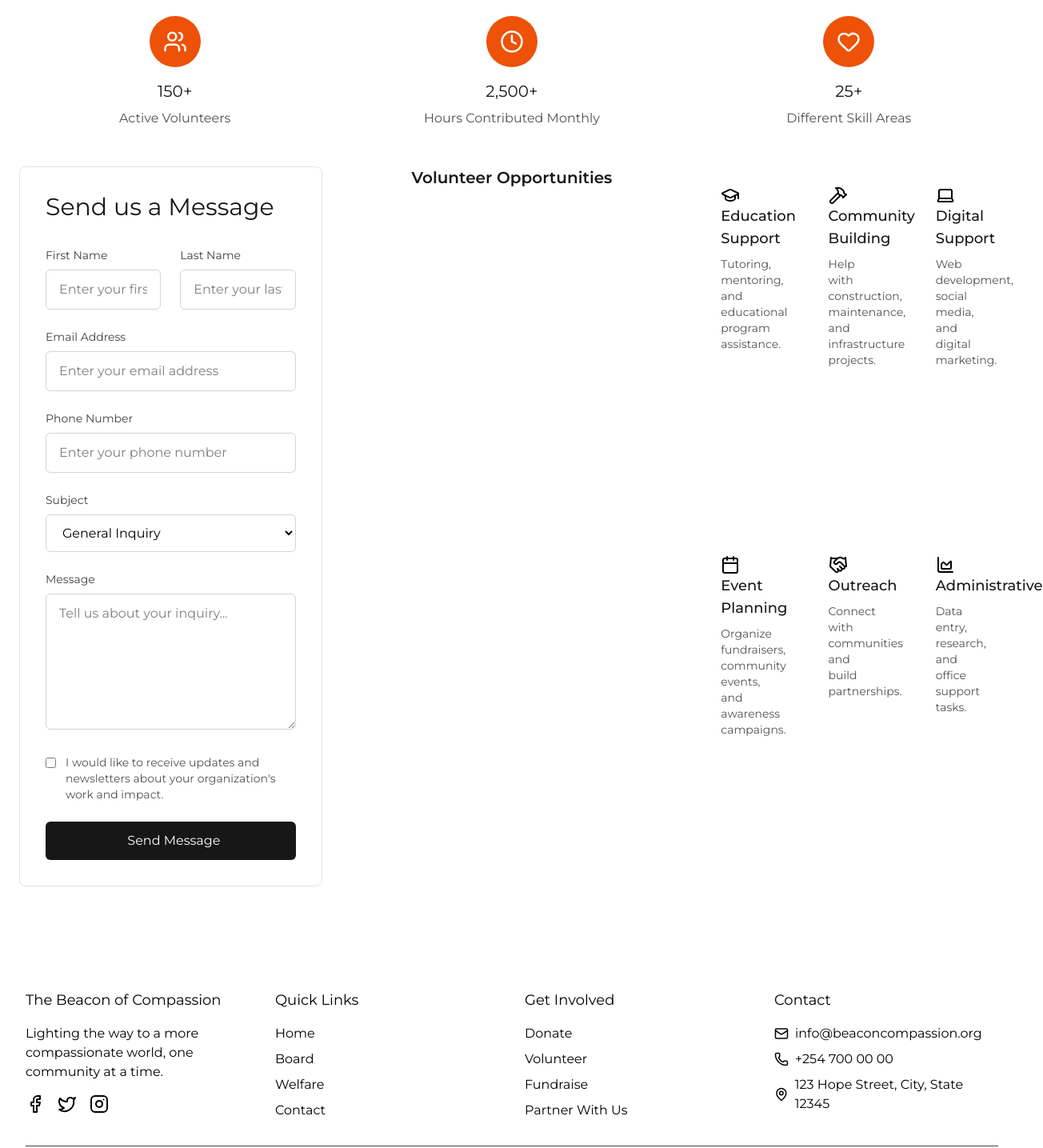
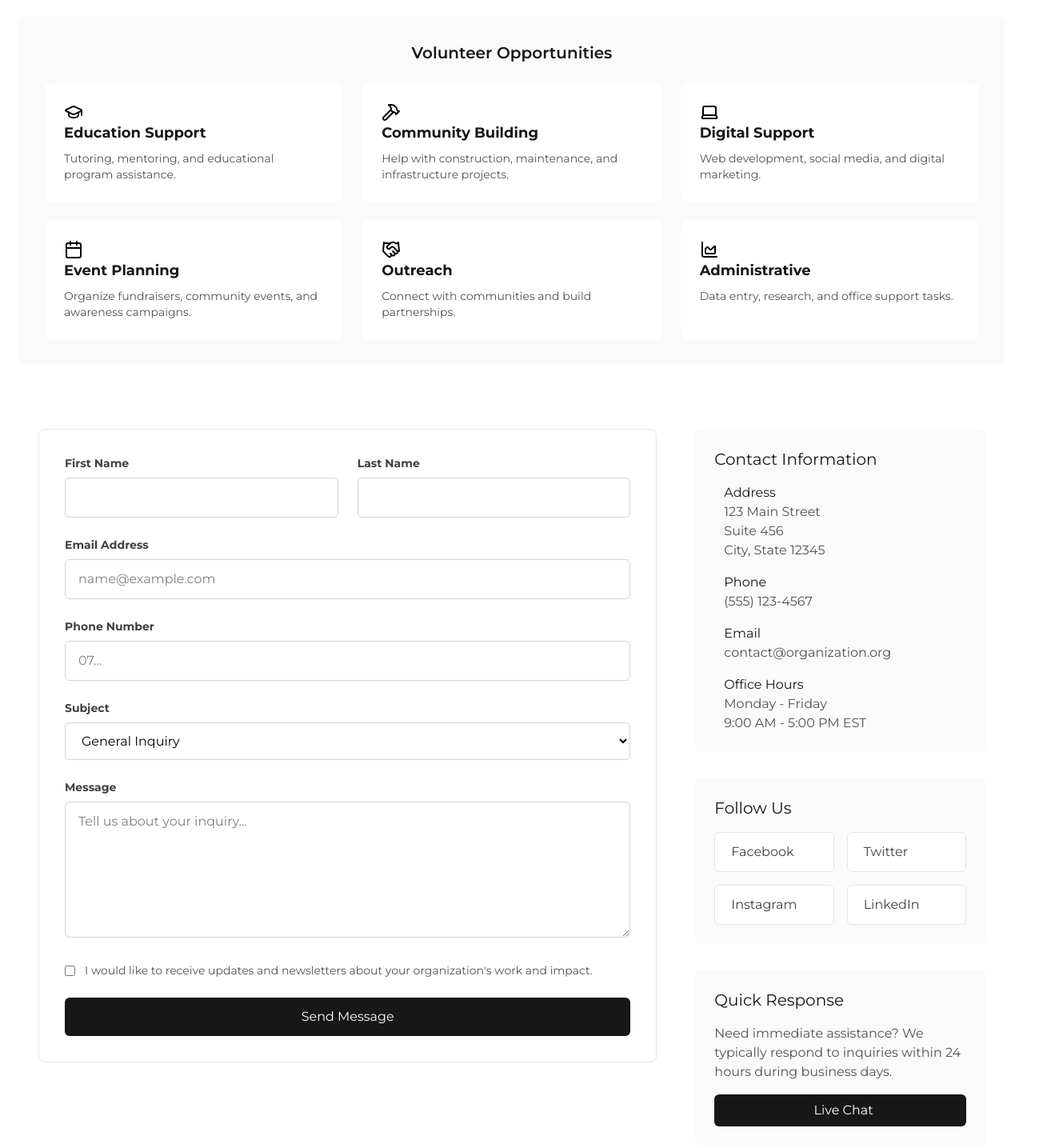
Before and after one commit to Ariel-joe/BCF, a React (Vite) app: page /volunteer in a window 1280 px wide. Shown: the part 320-1755 px from the top of the page at 80% size, 1304 px wide, since content can reach past the window. Built offline with nearby package versions, Linux system fonts and the light colour scheme; a web font is replaced by a local one.

Commit message:
styling on team/volunteer/board

```diff
--- a/src/components/volunteerForm.jsx
+++ b/src/components/volunteerForm.jsx
@@ -1,58 +1,54 @@
-import React from "react";
 
 const VolunteerForm = () => {
     return (
         <>
             <div className="">
                 <div className="bg-white border border-neutral-200 rounded-lg p-8">
-                    <h2 className="text-3xl text-neutral-900 mb-8">
-                        Send us a Message
-                    </h2>
                     <form className="space-y-6">
                         <div className="grid grid-cols-1 md:grid-cols-2 gap-6">
                             <div>
-                                <label className="block text-sm text-neutral-700 mb-2">
+                                <label className="block font-bold text-sm text-neutral-700 mb-2">
                                     First Name
                                 </label>
                                 <input
                                     type="text"
-                                    placeholder="Enter your first name"
+                                    placeholder=""
                                     className="w-full px-4 py-3 border border-neutral-300 rounded-md focus:outline-none focus:ring-2 focus:ring-neutral-900 focus:border-transparent"
                                 />
                             </div>
                             <div>
-                                <label className="block text-sm text-neutral-700 mb-2">
+                                <label className="block text-sm font-bold text-neutral-700 mb-2">
                                     Last Name
                                 </label>
                                 <input
                                     type="text"
-                                    placeholder="Enter your last name"
+                                    placeholder=""
                                     className="w-full px-4 py-3 border border-neutral-300 rounded-md focus:outline-none focus:ring-2 focus:ring-neutral-900 focus:border-transparent"
                                 />
                             </div>
                         </div>
                         <div>
-                            <label className="block text-sm text-neutral-700 mb-2">
+                            <label className="block text-sm font-bold text-neutral-700 mb-2">
                                 Email Address
                             </label>
                             <input
                                 type="email"
-                                placeholder="Enter your email address"
+                                placeholder="name@example.com"
                                 className="w-full px-4 py-3 border border-neutral-300 rounded-md focus:outline-none focus:ring-2 focus:ring-neutral-900 focus:border-transparent"
                             />
                         </div>
                         <div>
-                            <label className="block text-sm text-neutral-700 mb-2">
+                            <label className="block text-sm font-bold text-neutral-700 mb-2">
                                 Phone Number
                             </label>
                             <input
                                 type="tel"
-                                placeholder="Enter your phone number"
+                                placeholder="07..."
                                 className="w-full px-4 py-3 border border-neutral-300 rounded-md focus:outline-none focus:ring-2 focus:ring-neutral-900 focus:border-transparent"
                             />
                         </div>
                         <div>
-                            <label className="block text-sm text-neutral-700 mb-2">
+                            <label className="block text-sm font-bold text-neutral-700 mb-2">
                                 Subject
                             </label>
                             <select className="w-full px-4 py-3 border border-neutral-300 rounded-md focus:outline-none focus:ring-2 focus:ring-neutral-900 focus:border-transparent">
@@ -65,7 +61,7 @@ const VolunteerForm = () => {
                             </select>
                         </div>
                         <div>
-                            <label className="block text-sm text-neutral-700 mb-2">
+                            <label className="block text-sm font-bold text-neutral-700 mb-2">
                                 Message
                             </label>
                             <textarea
@@ -92,7 +88,6 @@ const VolunteerForm = () => {
                             type="submit"
                             className="w-full px-8 py-3 bg-neutral-900 text-white rounded-md hover:bg-neutral-800"
                         >
-                            <i className="fa-solid fa-paper-plane mr-2"></i>
                             Send Message
                         </button>
                     </form>
--- a/src/pages/BoardPage.jsx
+++ b/src/pages/BoardPage.jsx
@@ -10,10 +10,10 @@ const BoardPage = () => {
           <section id="leadership" className="py-20 bg-white">
               <div className="max-w-7xl mx-auto px-6">
                   <div className="text-center mb-16">
-                      <h2 className="text-3xl text-neutral-900 font-bold mb-6">
+                      <h2 className="text-3xl text-neutral-900 font-bold mb-6 marker-highlight">
                           BCF Board Members
                       </h2>
-                      <p className="text-lg text-neutral-600 max-w-2xl mx-auto">
+                      <p className="text-lg text-neutral-600 font-semibold max-w-2xl mx-auto">
                           The dedicated professionals who make our programs
                           possible through their expertise and commitment.
                       </p>
--- a/src/pages/TeamPage.jsx
+++ b/src/pages/TeamPage.jsx
@@ -10,10 +10,10 @@ const TeamPage = () => {
           <section id="leadership" className="py-20 bg-white">
               <div className="max-w-7xl mx-auto px-6">
                   <div className="text-center mb-16">
-                      <h2 className="text-3xl text-neutral-900 font-bold mb-6">
+                      <h2 className="text-3xl text-neutral-900 font-bold mb-6 marker-highlight">
                           Leadership Team
                       </h2>
-                      <p className="text-lg text-neutral-600 max-w-2xl mx-auto">
+                      <p className="text-lg text-neutral-600 font-semibold max-w-2xl mx-auto">
                           Our experienced leaders guide our organization with
                           vision, integrity, and unwavering commitment to our
                           cause.
--- a/src/pages/VolunteerPage.jsx
+++ b/src/pages/VolunteerPage.jsx
@@ -8,59 +8,24 @@ const VolunteerPage = () => {
             <section id="volunteers" className="py-20 bg-white">
                 <div className="max-w-7xl mx-auto px-6">
                     <div className="text-center mb-16">
-                        <h2 className="text-3xl font-bold text-neutral-900 mb-6">
+                        <h2 className="text-3xl font-bold text-neutral-900 mb-6 marker-highlight">
                             Our Volunteers
                         </h2>
-                        <p className="text-lg text-neutral-600 max-w-2xl mx-auto">
+                        <p className="text-lg text-neutral-600 font-semibold max-w-2xl mx-auto">
                             The heart of our organization - passionate
                             individuals who dedicate their time and skills to
                             make a difference.
                         </p>
                     </div>
-                    <div className="grid grid-cols-1 md:grid-cols-3 gap-8 mb-12">
-                        <div className="text-center">
-                            <div className="w-16 h-16 bg-(--color-logo-orange) rounded-full flex items-center justify-center mx-auto mb-4">
-                                <UsersIcon size={30} color="white" />
-                            </div>
-                            <h3 className="text-xl text-neutral-900 mb-2">
-                                150+
-                            </h3>
-                            <p className="text-neutral-600">
-                                Active Volunteers
-                            </p>
-                        </div>
-                        <div className="text-center">
-                            <div className="w-16 h-16 bg-(--color-logo-orange) rounded-full flex items-center justify-center mx-auto mb-4">
-                                <Clock size={30} color="white" />
-                            </div>
-                            <h3 className="text-xl text-neutral-900 mb-2">
-                                2,500+
-                            </h3>
-                            <p className="text-neutral-600">
-                                Hours Contributed Monthly
-                            </p>
-                        </div>
-                        <div className="text-center">
-                            <div className="w-16 h-16 bg-(--color-logo-orange) rounded-full flex items-center justify-center mx-auto mb-4">
-                                <Heart size={30} color="white" />
-                            </div>
-                            <h3 className="text-xl text-neutral-900 mb-2">
-                                25+
-                            </h3>
-                            <p className="text-neutral-600">
-                                Different Skill Areas
-                            </p>
-                        </div>
-                    </div>
-                    <div className="grid grid-cols-1 lg:grid-cols-3 gap-12">
-                        <VolunteerForm />
-                        <h3 className="text-xl text-neutral-900 mb-6 font-semibold text-center">
+
+                    <div className="bg-neutral-50 p-8 rounded-lg">
+                        <h3 className="text-xl text-neutral-900 font-semibold mb-6 text-center">
                             Volunteer Opportunities
                         </h3>
                         <div className="grid grid-cols-1 md:grid-cols-2 lg:grid-cols-3 gap-6">
-                            <div className="bg-white w-full p-6 rounded-lg">
+                            <div className="bg-white p-6 rounded-lg">
                                 <GraduationCap />
-                                <h4 className="text-lg font-medium text-neutral-900 mb-2">
+                                <h4 className="text-lg font-bold text-neutral-900 mb-2">
                                     Education Support
                                 </h4>
                                 <p className="text-sm text-neutral-600">
@@ -70,7 +35,7 @@ const VolunteerPage = () => {
                             </div>
                             <div className="bg-white p-6 rounded-lg">
                                 <Hammer />
-                                <h4 className="text-lg font-medium text-neutral-900 mb-2">
+                                <h4 className="text-lg font-bold text-neutral-900 mb-2">
                                     Community Building
                                 </h4>
                                 <p className="text-sm text-neutral-600">
@@ -80,7 +45,7 @@ const VolunteerPage = () => {
                             </div>
                             <div className="bg-white p-6 rounded-lg">
                                 <Laptop />
-                                <h4 className="text-lg font-medium text-neutral-900 mb-2">
+                                <h4 className="text-lg font-bold text-neutral-900 mb-2">
                                     Digital Support
                                 </h4>
                                 <p className="text-sm text-neutral-600">
@@ -90,7 +55,7 @@ const VolunteerPage = () => {
                             </div>
                             <div className="bg-white p-6 rounded-lg">
                                 <Calendar />
-                                <h4 className="text-lg font-medium text-neutral-900 mb-2">
+                                <h4 className="text-lg font-bold text-neutral-900 mb-2">
                                     Event Planning
                                 </h4>
                                 <p className="text-sm text-neutral-600">
@@ -100,7 +65,7 @@ const VolunteerPage = () => {
                             </div>
                             <div className="bg-white p-6 rounded-lg">
                                 <Handshake />
-                                <h4 className="text-lg font-medium text-neutral-900 mb-2">
+                                <h4 className="text-lg font-bold text-neutral-900 mb-2">
                                     Outreach
                                 </h4>
                                 <p className="text-sm text-neutral-600">
@@ -110,7 +75,7 @@ const VolunteerPage = () => {
                             </div>
                             <div className="bg-white p-6 rounded-lg">
                                 <ChartAreaIcon />
-                                <h4 className="text-lg font-medium text-neutral-900 mb-2">
+                                <h4 className="text-lg font-bold text-neutral-900 mb-2">
                                     Administrative
                                 </h4>
                                 <p className="text-sm text-neutral-600">
@@ -120,6 +85,133 @@ const VolunteerPage = () => {
                             </div>
                         </div>
                     </div>
+
+                    <section id="contact-content" class="py-20 bg-white">
+                        <div class="max-w-7xl mx-auto px-6">
+                            <div class="grid grid-cols-1 lg:grid-cols-3 gap-12">
+                                <div class="lg:col-span-2">
+                                    <VolunteerForm />
+                                </div>
+                                <div class="space-y-8">
+                                    <div class="bg-neutral-50 p-6 rounded-lg">
+                                        <h3 class="text-xl text-neutral-900 mb-4">
+                                            Contact Information
+                                        </h3>
+                                        <div class="space-y-4">
+                                            <div class="flex items-start space-x-3">
+                                                <i class="fa-solid fa-location-dot text-neutral-600 mt-1"></i>
+                                                <div>
+                                                    <p class="text-neutral-900">
+                                                        Address
+                                                    </p>
+                                                    <p class="text-neutral-600">
+                                                        123 Main Street
+                                                        <br />
+                                                        Suite 456
+                                                        <br />
+                                                        City, State 12345
+                                                    </p>
+                                                </div>
+                                            </div>
+                                            <div class="flex items-start space-x-3">
+                                                <i class="fa-solid fa-phone text-neutral-600 mt-1"></i>
+                                                <div>
+                                                    <p class="text-neutral-900">
+                                                        Phone
+                                                    </p>
+                                                    <p class="text-neutral-600">
+                                                        (555) 123-4567
+                                                    </p>
+                                                </div>
+                                            </div>
+                                            <div class="flex items-start space-x-3">
+                                                <i class="fa-solid fa-envelope text-neutral-600 mt-1"></i>
+                                                <div>
+                                                    <p class="text-neutral-900">
+                                                        Email
+                                                    </p>
+                                                    <p class="text-neutral-600">
+                                                        contact@organization.org
+                                                    </p>
+                                                </div>
+                                            </div>
+                                            <div class="flex items-start space-x-3">
+                                                <i class="fa-solid fa-clock text-neutral-600 mt-1"></i>
+                                                <div>
+                                                    <p class="text-neutral-900">
+                                                        Office Hours
+                                                    </p>
+                                                    <p class="text-neutral-600">
+                                                        Monday - Friday
+                                                        <br />
+                                                        9:00 AM - 5:00 PM EST
+                                                    </p>
+                                                </div>
+                                            </div>
+                                        </div>
+                                    </div>
+                                    <div class="bg-neutral-50 p-6 rounded-lg">
+                                        <h3 class="text-xl text-neutral-900 mb-4">
+                                            Follow Us
+                                        </h3>
+                                        <div class="grid grid-cols-2 gap-4">
+                                            <a
+                                                href="#"
+                                                class="flex items-center space-x-2 p-3 bg-white border border-neutral-200 rounded-md hover:bg-neutral-50"
+                                            >
+                                                <i class="fa-brands fa-facebook text-neutral-600"></i>
+                                                <span class="text-neutral-700">
+                                                    Facebook
+                                                </span>
+                                            </a>
+                                            <a
+                                                href="#"
+                                                class="flex items-center space-x-2 p-3 bg-white border border-neutral-200 rounded-md hover:bg-neutral-50"
+                                            >
+                                                <i class="fa-brands fa-twitter text-neutral-600"></i>
+                                                <span class="text-neutral-700">
+                                                    Twitter
+                                                </span>
+                                            </a>
+                                            <a
+                                                href="#"
+                                                class="flex items-center space-x-2 p-3 bg-white border border-neutral-200 rounded-md hover:bg-neutral-50"
+                                            >
+                                                <i class="fa-brands fa-instagram text-neutral-600"></i>
+                                                <span class="text-neutral-700">
+                                                    Instagram
+                                                </span>
+                                            </a>
+                                            <a
+                                                href="#"
+                                                class="flex items-center space-x-2 p-3 bg-white border border-neutral-200 rounded-md hover:bg-neutral-50"
+                                            >
+                                                <i class="fa-brands fa-linkedin text-neutral-600"></i>
+                                                <span class="text-neutral-700">
+                                                    LinkedIn
+                                                </span>
+                                            </a>
+                                        </div>
+                                    </div>
+                                    <div class="bg-neutral-50 p-6 rounded-lg">
+                                        <h3 class="text-xl text-neutral-900 mb-4">
+                                            Quick Response
+                                        </h3>
+                                        <p class="text-neutral-600 mb-4">
+                                            Need immediate assistance? We
+                                            typically respond to inquiries
+                                            within 24 hours during business
+                                            days.
+                                        </p>
+                                        <button class="w-full px-6 py-2 bg-neutral-900 text-white rounded-md hover:bg-neutral-800">
+                                            <i class="fa-solid fa-comments mr-2"></i>
+                                            Live Chat
+                                        </button>
+                                    </div>
+                                </div>
+                            </div>
+                        </div>
+                    </section>
                 </div>
             </section>
         </>
```
